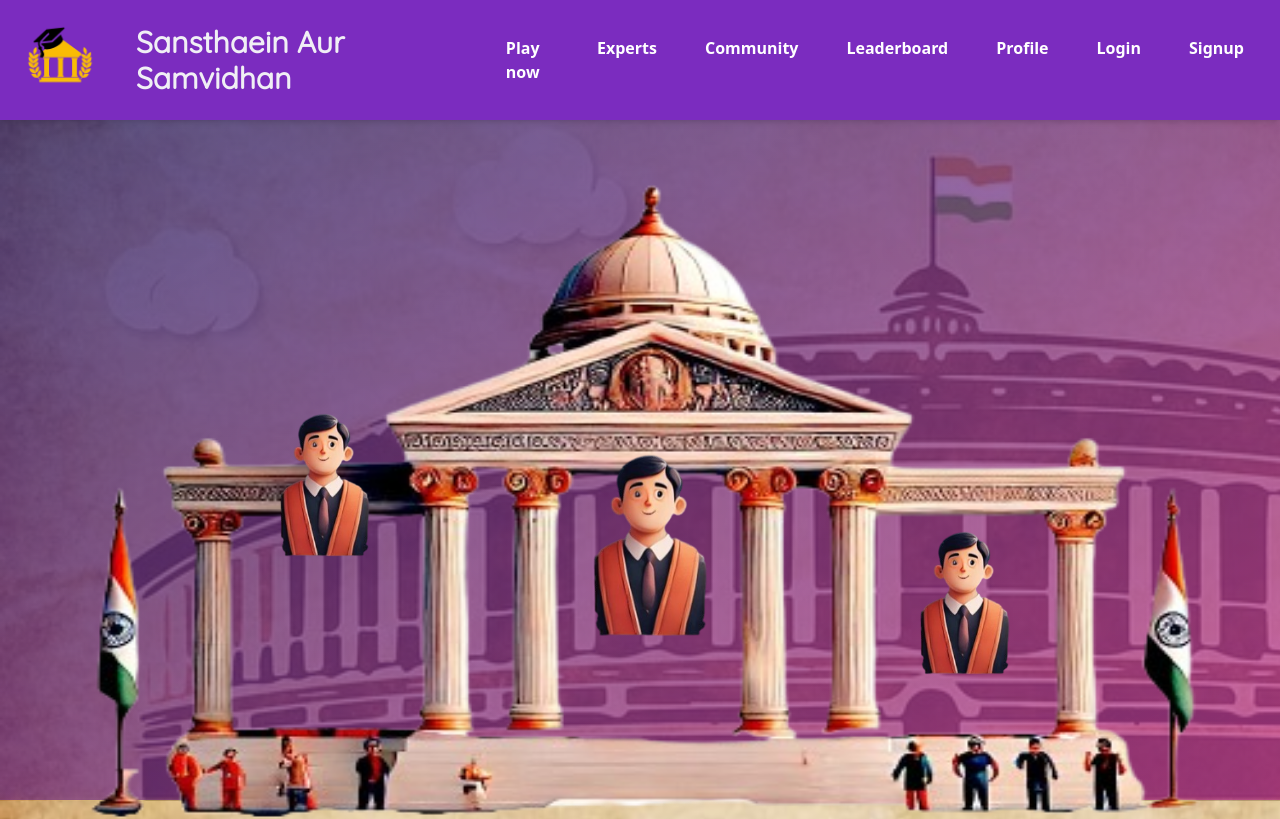
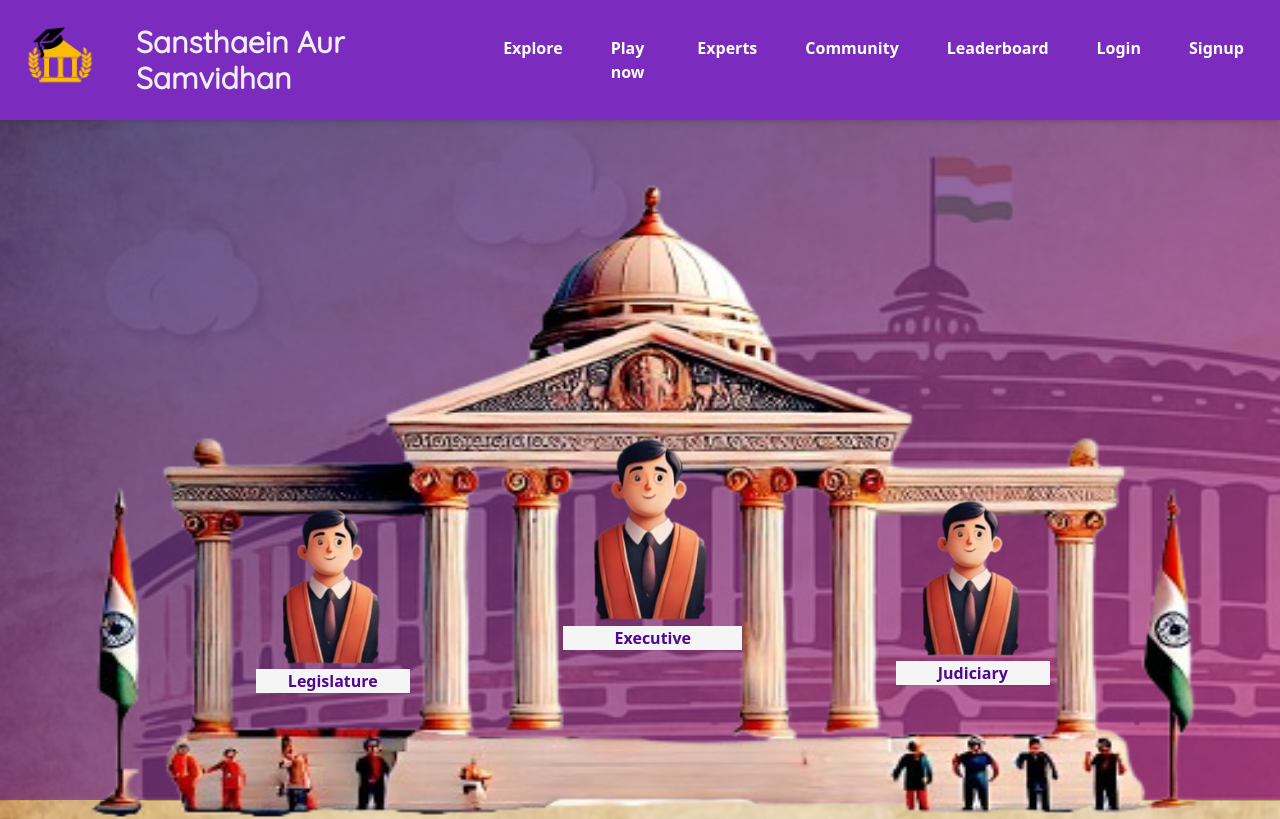
Before and after one commit to CodeCrafterss-SIH2024/frontend, a React (Create React App) app: page /explore in a window 1280 px wide. Shown: the top 819 px of the page. Built offline with nearby package versions, Linux system fonts and the light colour scheme.

Commit message:
main page changes

```diff
--- a/src/components/NewHeader.js
+++ b/src/components/NewHeader.js
@@ -1,25 +1,21 @@
-import React, { useState } from 'react';
+import React, { useState, useEffect } from 'react';
 import logo from '../img/logo.png';
 import { Link } from 'react-router-dom';
 import { FontAwesomeIcon } from '@fortawesome/react-fontawesome';
-import { faBars } from '@fortawesome/free-solid-svg-icons';
+import { faBalanceScale, faGamepad, faInfoCircle, faBars, faArrowUp } from '@fortawesome/free-solid-svg-icons';
 
 const NewHeader = () => {
   const [isScrolled, setIsScrolled] = useState(false);
   const [isMenuOpen, setIsMenuOpen] = useState(false);
-  const [isProfileDropdownOpen, setIsProfileDropdownOpen] = useState(false); // State for profile dropdown
 
   const toggleMenu = () => {
     setIsMenuOpen(!isMenuOpen);
   };
 
-  const toggleProfileDropdown = () => {
-    setIsProfileDropdownOpen(!isProfileDropdownOpen); // Toggle profile dropdown visibility
-  };
+  return (
 
-  return (
     <div>
-      <header
+    <header
         className={`fixed top-0 left-0 w-full z-50 transition-all duration-300 ${
           isScrolled ? 'bg-[#7b2cbf] bg-opacity-80' : 'bg-[#7b2cbf]'
         } text-white py-6 shadow-md`}
@@ -30,100 +26,34 @@ const NewHeader = () => {
             Sansthaein Aur Samvidhan
           </h1>
           <nav className="hidden md:flex space-x-4 mr-[20px]">
-            <Link to="/playnow" className="text-white font-semibold px-4 py-2 hover:bg-purple-600 transition duration-300">
-              Play now
-            </Link>
-            <Link to="/experts" className="text-white font-semibold px-4 py-2 hover:bg-purple-600 transition duration-300">
-              Experts
-            </Link>
-            <Link to="/community" className="text-white font-semibold px-4 py-2 hover:bg-purple-600 transition duration-300">
-              Community
-            </Link>
-            <Link to="/leaderboard" className="text-white font-semibold px-4 py-2 hover:bg-purple-600 transition duration-300">
-              Leaderboard
-            </Link>
 
-            {/* Profile dropdown */}
-            <div className="relative">
-              <button
-                onClick={toggleProfileDropdown}
-                className="text-white font-semibold px-4 py-2 hover:bg-purple-600 transition duration-300"
-              >
-                Profile
-              </button>
-
-              {isProfileDropdownOpen && (
-                <div className="absolute right-0 mt-2 w-48 bg-white rounded-md shadow-lg z-10">
-                  <ul className="py-1">
-                    <li>
-                      <Link
-                        to="/profile"
-                        className="block px-4 py-2 text-gray-800 hover:bg-purple-100"
-                      >
-                        Profile
-                      </Link>
-                    </li>
-                    <li>
-                      <Link
-                        to="/streaks"
-                        className="block px-4 py-2 text-gray-800 hover:bg-purple-100"
-                      >
-                        Streaks
-                      </Link>
-                    </li>
-                    <li>
-                      <Link
-                        to="/rank"
-                        className="block px-4 py-2 text-gray-800 hover:bg-purple-100"
-                      >
-                        Rank
-                      </Link>
-                    </li>
-                  </ul>
-                </div>
-              )}
-            </div>
-
-            <Link to="/login" className="text-white font-semibold px-4 py-2 hover:bg-purple-600 transition duration-300">
-              Login
-            </Link>
-            <Link to="/signup" className="text-white font-semibold px-4 py-2 hover:bg-purple-600 transition duration-300">
-              Signup
-            </Link>
+            <Link to="/explore" className="text-white font-semibold px-4 py-2 hover:bg-purple-600 transition duration-300">Explore</Link>
+            <Link to="/playnow" className="text-white font-semibold px-4 py-2 hover:bg-purple-600 transition duration-300">Play now </Link>
+            <Link to="/experts" className="text-white font-semibold px-4 py-2 hover:bg-purple-600 transition duration-300">Experts</Link>
+            <Link to="/community" className="text-white font-semibold px-4 py-2 hover:bg-purple-600 transition duration-300">Community</Link>
+            <Link to="/leaderboard" className="text-white font-semibold px-4 py-2 hover:bg-purple-600 transition duration-300">Leaderboard</Link>
+            <Link to="/login"  className="text-white font-semibold px-4 py-2 hover:bg-purple-600 transition duration-300">Login</Link>
+            <Link to="/signup"  className="text-white font-semibold px-4 py-2 hover:bg-purple-600 transition duration-300">Signup</Link>
           </nav>
           <button className="md:hidden text-white" onClick={toggleMenu}>
             <FontAwesomeIcon icon={faBars} className="text-2xl" />
           </button>
         </div>
-
         {isMenuOpen && (
           <div className="md:hidden bg-[#8B5FE3] text-white py-2">
-            <Link to="/" className="block px-4 py-2 hover:bg-purple-600 transition duration-300">
-              Home
-            </Link>
-            <Link to="/explore" className="block px-4 py-2 hover:bg-purple-600 transition duration-300">
-              Explore
-            </Link>
-            <Link to="/constitution" className="block px-4 py-2 hover:bg-purple-600 transition duration-300">
-              Constitution
-            </Link>
-            <Link to="/law-rights" className="block px-4 py-2 hover:bg-purple-600 transition duration-300">
-              Law & Rights
-            </Link>
-            <Link to="/game" className="block px-4 py-2 hover:bg-purple-600 transition duration-300">
-              Game
-            </Link>
-            <Link to="/login" className="block px-4 py-2 bg-purple-600 hover:bg-purple-700 transition duration-300">
-              Login
-            </Link>
-            <Link to="/signup" className="block px-4 py-2 bg-purple-600 hover:bg-purple-700 transition duration-300">
-              Signup
-            </Link>
+            <Link to="/" className="block px-4 py-2 hover:bg-purple-600 transition duration-300">Home</Link>
+            <Link to="/explore" className="block px-4 py-2 hover:bg-purple-600 transition duration-300">Explore</Link>
+            <Link to="/constitution" className="block px-4 py-2 hover:bg-purple-600 transition duration-300">Constitution</Link>
+            <Link to="/law-rights" className="block px-4 py-2 hover:bg-purple-600 transition duration-300">Law & Rights</Link>
+            <Link to="/game" className="block px-4 py-2 hover:bg-purple-600 transition duration-300">Game</Link>
+            <Link to="/login" className="block px-4 py-2 bg-purple-600 hover:bg-purple-700 transition duration-300">Login</Link>
+            <Link to="/signup" className="block px-4 py-2 bg-purple-600 hover:bg-purple-700 transition duration-300">Signup</Link>
           </div>
         )}
       </header>
-    </div>
-  );
-};
 
-export default NewHeader;
+      </div>
+  )
+}
+
+export default NewHeader
--- a/src/pages/MainPage.css
+++ b/src/pages/MainPage.css
@@ -22,26 +22,26 @@
     width: 100%;
 }
 .boy1{
+    position: absolute;
+     top: 62%;
+    left: 20%;
+    width: 12%;
+  transition: transform 0.3s ease;
+  transform-style: preserve-3d;
+}
+.boy2{
     position: relative;
-    top: 55%;
+   top: 53%;
     left: 44%;
     width: 14%;
   transition: transform 0.3s ease;
   transform-style: preserve-3d;
 }
-.boy2{
-    position: relative;
-    top: 25%;
-    left: 20%;
-    width: 11%;
-  transition: transform 0.3s ease;
-  transform-style: preserve-3d;
-}
 .boy3{
     position: absolute;
-    top: 65%;
+    top: 61%;
     left: 70%;
-    width: 11%;
+    width: 12%;
   transition: transform 0.3s ease;
   transform-style: preserve-3d;
 }
@@ -57,3 +57,13 @@
   transform: scale(1.1) rotateX(0deg) rotateY(0deg);
   box-shadow: 0 8px 16px rgba(0, 0, 0, 0.3);
 }
+
+h3{
+    background-color: whitesmoke;
+    color: rgb(79, 8, 145);
+    font-weight: 800;
+    font-size: 1rem;
+    display: flex;
+    justify-content: center;
+    align-items: center;
+}
--- a/src/pages/MainPage.js
+++ b/src/pages/MainPage.js
@@ -11,9 +11,22 @@ const MainPage = () => {
       {/* <h1 className='mt-[100px]'>this is my main page</h1> */}
       <div className='body'>
         <img src={Parliament} className='parliament'/>
-        <img src={Boy} className='boy1'/>
-        <img src={Boy} className='boy2'/>
-        <img src={Boy} className='boy3'/>
+
+        <div className='boy1'>
+            <img src={Boy} />
+            <h3>Legislature</h3>
+        </div>
+
+        <div className='boy2'>
+            <img src={Boy} />
+            <h3>Executive</h3>
+        </div>
+
+        <div className='boy3'>
+            <img src={Boy} />
+            <h3>Judiciary</h3>
+        </div>
+
       </div>
 
     </div>
```
